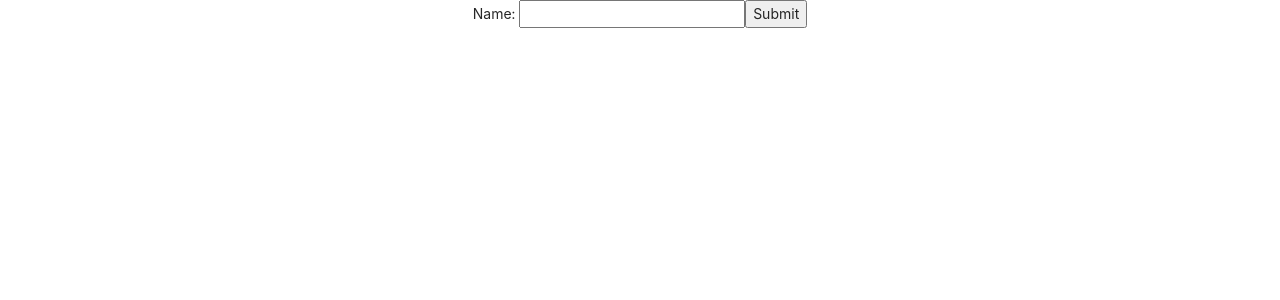
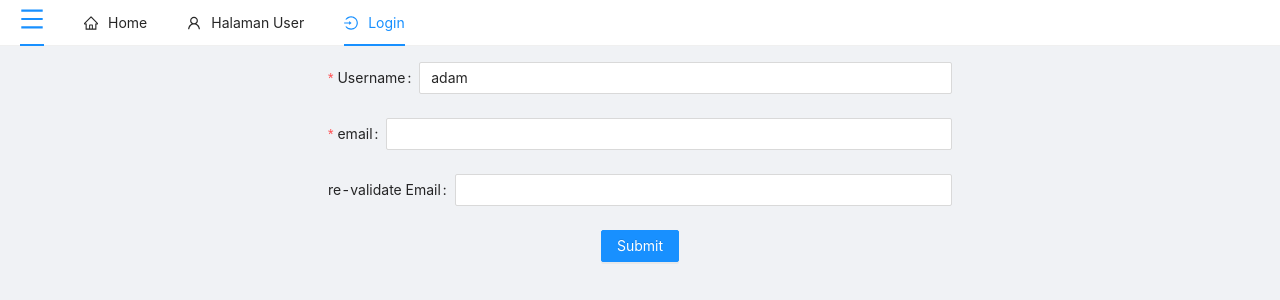
Before and after one commit to asaadam/materi-rakamin, a React (Create React App) app: page /login in a window 1280 px wide. Shown: the top 300 px of the page. Built offline with nearby package versions, Linux system fonts and the light colour scheme.

Commit message:
materi minggu

```diff
--- /dev/null
+++ b/src/component/Navbar.js
@@ -0,0 +1,39 @@
+import { Menu } from "antd";
+import {
+  UserOutlined,
+  HomeOutlined,
+  LoginOutlined,
+  LogoutOutlined,
+} from "@ant-design/icons";
+import { Link, useHistory, useLocation } from "react-router-dom";
+import { useUser } from "../hooks/useUser";
+import SideBar from "./Sidebar";
+
+export default function Navbar() {
+  const history = useHistory();
+  const location = useLocation();
+  const [user, setUser, logout] = useUser();
+
+  return (
+    <Menu selectedKeys={[location.pathname]} mode='horizontal'>
+      <Menu.Item>
+        <SideBar />
+      </Menu.Item>
+      <Menu.Item key='/' icon={<HomeOutlined />}>
+        <Link to='/'>Home</Link>
+      </Menu.Item>
+      <Menu.Item key='/user' icon={<UserOutlined />}>
+        <Link to='/user'>Halaman User</Link>
+      </Menu.Item>
+      {!user.isLogged ? (
+        <Menu.Item key='/login' icon={<LoginOutlined />}>
+          <Link to='/login'>Login</Link>
+        </Menu.Item>
+      ) : (
+        <Menu.Item key='/login' icon={<LogoutOutlined />} onClick={logout}>
+          Logout
+        </Menu.Item>
+      )}
+    </Menu>
+  );
+}
--- /dev/null
+++ b/src/component/Sidebar.js
@@ -0,0 +1,27 @@
+import { Drawer } from "antd";
+import { MenuOutlined } from "@ant-design/icons";
+import { useState } from "react";
+export default function SideBar() {
+  const [visible, setVisible] = useState(false);
+  const onClose = () => {
+    setVisible(false);
+  };
+  const onOpen = () => {
+    setVisible(true);
+  };
+
+  return (
+    <>
+      <MenuOutlined style={{ fontSize: 24 }} onClick={onOpen} />
+      <Drawer
+        title='Basic Drawer'
+        placement='left'
+        onClose={onClose}
+        visible={visible}>
+        <p>Some contents...</p>
+        <p>Some contents...</p>
+        <p>Some contents...</p>
+      </Drawer>
+    </>
+  );
+}
--- a/src/context/UserContext.js
+++ b/src/context/UserContext.js
@@ -1,13 +1,19 @@
 import React from "react";
+import { useHistory } from "react-router-dom";
 
 export const UserContext = React.createContext();
 
 export default function UserProvider(props) {
+  const history = useHistory();
   const [userInfo, setUserInfo] = React.useState({
     name: "guest",
     isLogged: false,
   });
+  function logout() {
+    setUserInfo({ name: "guest", isLogged: false });
+    history.replace("/");
+  }
 
-  const value = [userInfo, setUserInfo];
+  const value = [userInfo, setUserInfo, logout];
   return <UserContext.Provider value={value} {...props} />;
 }
--- a/src/pages/LoginPage.jsx
+++ b/src/pages/LoginPage.jsx
@@ -1,3 +1,5 @@
+import { Button, Input, Form } from "antd";
+import { Content } from "antd/lib/layout/layout";
 import { useHistory } from "react-router-dom";
 import { useUser } from "../hooks/useUser";
 
@@ -6,19 +8,90 @@ export default function LoginPage() {
 
   const history = useHistory();
 
-  function submitForm(event) {
-    event.preventDefault();
-    setUser({ name: event.target.name.value, isLogged: true });
+  const onFinish = (values) => {
+    setUser({ name: values.username, isLogged: true });
     history.replace("/");
-  }
+  };
 
   return (
-    <div className='App'>
-      <form onSubmit={submitForm}>
-        <label htmlFor='name'>Name: </label>
-        <input id='name' />
-        <button type='submit'>Submit</button>
-      </form>
-    </div>
+    <Content style={{ minHeight: "100vh", padding: 16 }}>
+      <div>
+        <div
+          style={{
+            width: "50%",
+            marginLeft: "auto",
+            marginRight: "auto",
+            textAlign: "center",
+          }}>
+          <Form
+            name='basic'
+            initialValues={{ username: "adam" }}
+            onFinish={onFinish}
+            autoComplete='off'>
+            <Form.Item
+              label='Username'
+              name='username'
+              rules={[
+                { required: true, message: "Please input your username!" },
+                () => ({
+                  validator(_, value) {
+                    if (value.match(/^[0-9a-zA-Z]+$/)) {
+                      return Promise.resolve();
+                    }
+                    return Promise.reject(
+                      new Error("Username only allow alphanumeric")
+                    );
+                  },
+                }),
+              ]}>
+              <Input />
+            </Form.Item>
+
+            <Form.Item
+              label='email'
+              name='email'
+              rules={[
+                {
+                  type: "email",
+                  message: "The input is not valid E-mail!",
+                },
+                {
+                  required: true,
+                  message: "Please input your E-mail!",
+                },
+              ]}>
+              <Input />
+            </Form.Item>
+            <Form.Item
+              label='re-validate Email'
+              name='re-validate'
+              rules={[
+                {
+                  type: "email",
+                  message: "The input is not valid E-mail!",
+                },
+                ({ getFieldValue }) => ({
+                  validator(_, value) {
+                    if (!value || getFieldValue("email") === value) {
+                      return Promise.resolve();
+                    }
+                    return Promise.reject(
+                      new Error("The two email that you entered do not match!")
+                    );
+                  },
+                }),
+              ]}>
+              <Input />
+            </Form.Item>
+
+            <Form.Item>
+              <Button type='primary' htmlType='submit'>
+                Submit
+              </Button>
+            </Form.Item>
+          </Form>
+        </div>
+      </div>
+    </Content>
   );
 }
--- a/src/pages/UserPage.jsx
+++ b/src/pages/UserPage.jsx
@@ -4,12 +4,7 @@ import { useUser } from "../hooks/useUser";
 export default function UserPage() {
   const history = useHistory();
   let { id } = useParams();
-  const [_, setUser] = useUser();
-
-  function logout() {
-    setUser({ name: "guest", isLogged: false });
-    history.replace("/");
-  }
+  const [_, setUser, logout] = useUser();
 
   return (
     <div className='App'>
--- a/src/router.js
+++ b/src/router.js
@@ -1,4 +1,6 @@
+import { Layout } from "antd";
 import { BrowserRouter, Switch, Route } from "react-router-dom";
+import Navbar from "./component/Navbar";
 import PrivateRoute from "./component/PrivateRoute";
 import { useUser } from "./hooks/useUser";
 import { HomePage, LoginPage, UserPage } from "./pages";
@@ -7,6 +9,8 @@ export default function Router() {
   const [user] = useUser();
   return (
     <BrowserRouter>
+      <Navbar />
+      <Layout>
         <Switch>
           <PrivateRoute allowed={user.isLogged} path='/user/' redirect='/login'>
             <UserPage />
@@ -29,6 +33,7 @@ export default function Router() {
             <div className='App'>Not found</div>
           </Route>
         </Switch>
+      </Layout>
     </BrowserRouter>
   );
 }
```
Lines whose indentation alone changed are shown as unchanged.
